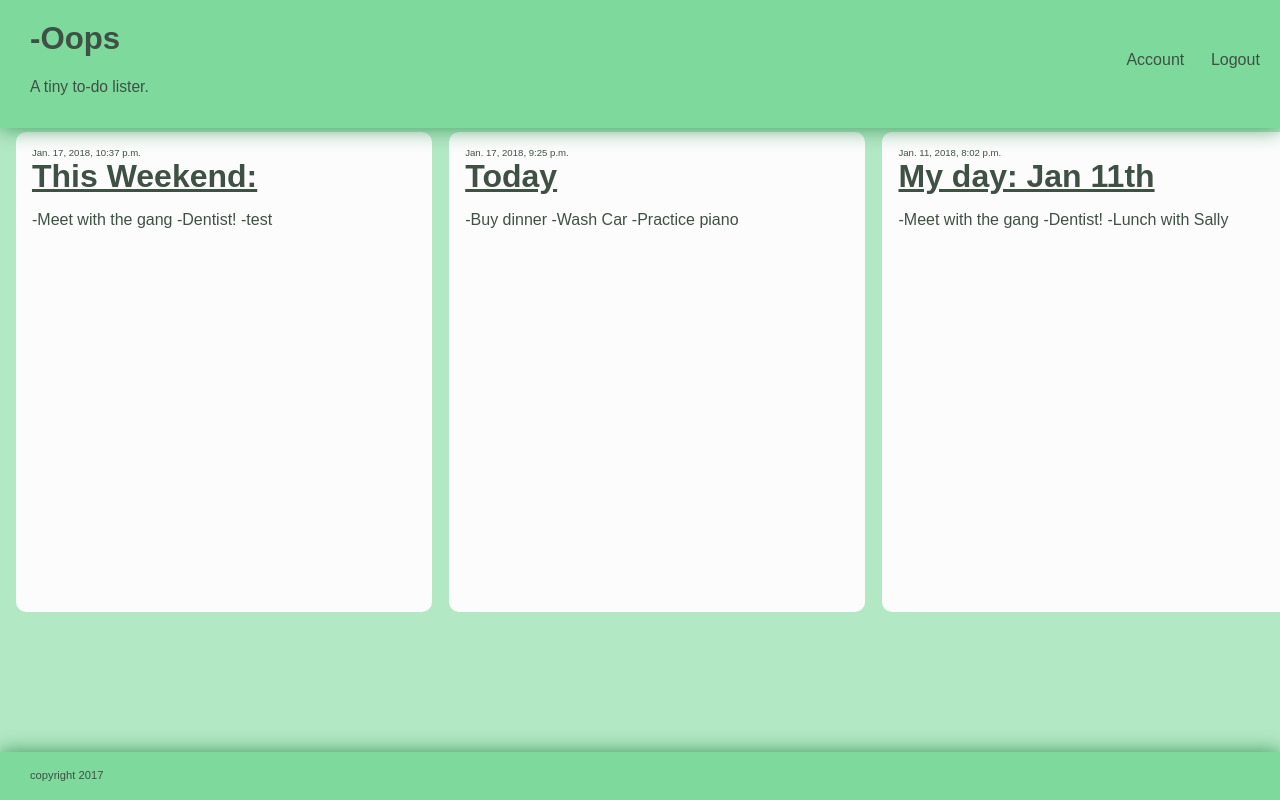
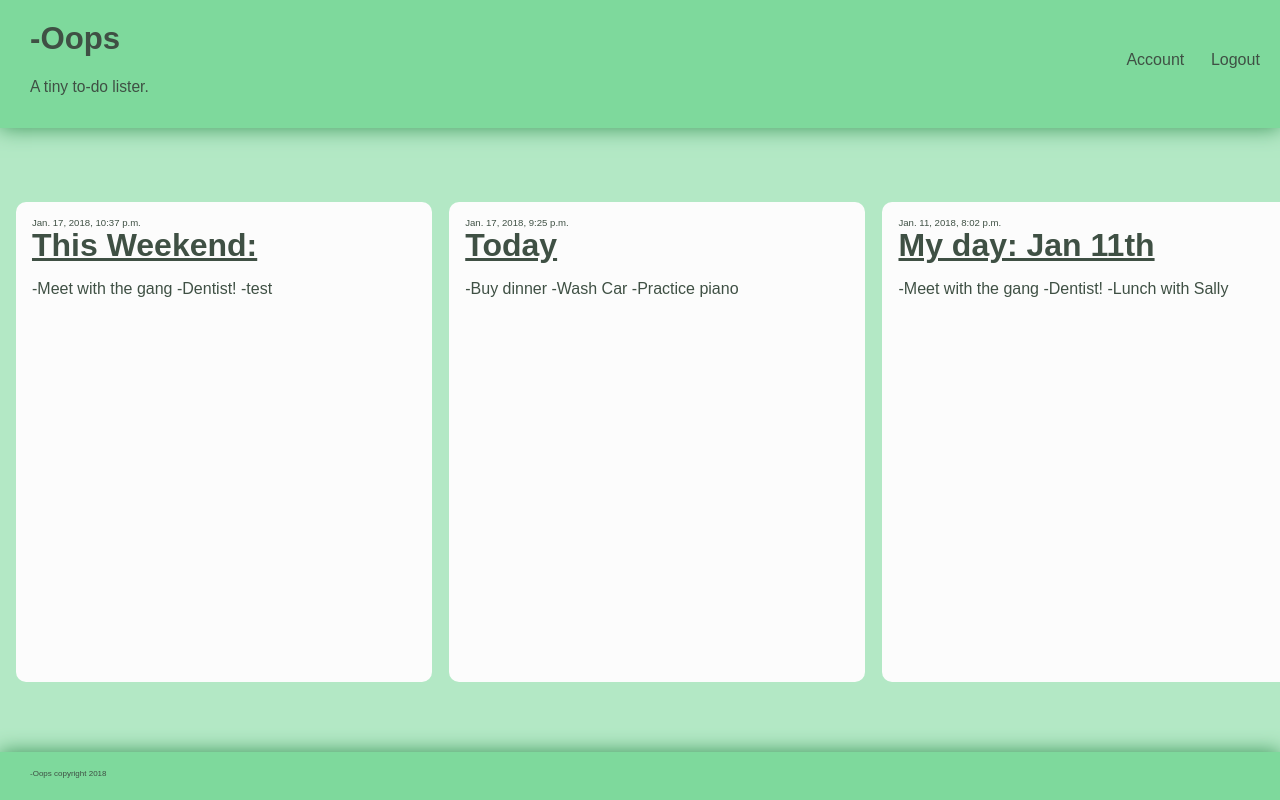
Before and after one commit to AidenH/-Oops, a Django app: page / in a window 1280 px wide. Run offline with Django 3.2, Linux system fonts and the light colour scheme; data comes from the database, SQL or seed files in the repository; some libraries are stand-ins or nearby versions.

Commit message:
Fix tile scroll position and scaling. Reword copyright.

```diff
--- a/oops/static/css/style.css
+++ b/oops/static/css/style.css
@@ -1,6 +1,7 @@
 body, html {
   margin: 0;
   padding: 0;
+  height: 100%;
 }
 
 body {
@@ -17,6 +18,7 @@ body {
   background-color: rgb(126, 217, 156);
   color: rgb(63, 80, 68);
   box-shadow: 0px 0.2px 20px rgb(60, 151, 90);
+  z-index: 1;
 }
 
 #header_title_text {
@@ -54,14 +56,18 @@ body {
   top: 35%;
   margin-left: 30px;
 
-  font-size: 1.4vh;
+  font-size: 1vh;
   font-weight: normal;
 }
 
 #tile_container {
+  position: fixed;
   overflow-x: scroll;
-  padding-top: 9.1%;
-  padding-bottom: 4%;
+  top: 20%;
+  bottom: 6%;
+  width: 100%;
+  margin-top: 2%;
+  padding-bottom: 5%;
   margin-left: 0.2em;
   white-space: nowrap;
 }
--- a/oops/templates/partials/footer.html
+++ b/oops/templates/partials/footer.html
@@ -1,6 +1,6 @@
   <div id="footer">
     <div id="footer_text">
-      copyright 2017
+      -Oops copyright 2018
     </div>
   </div>
 </body>
```
